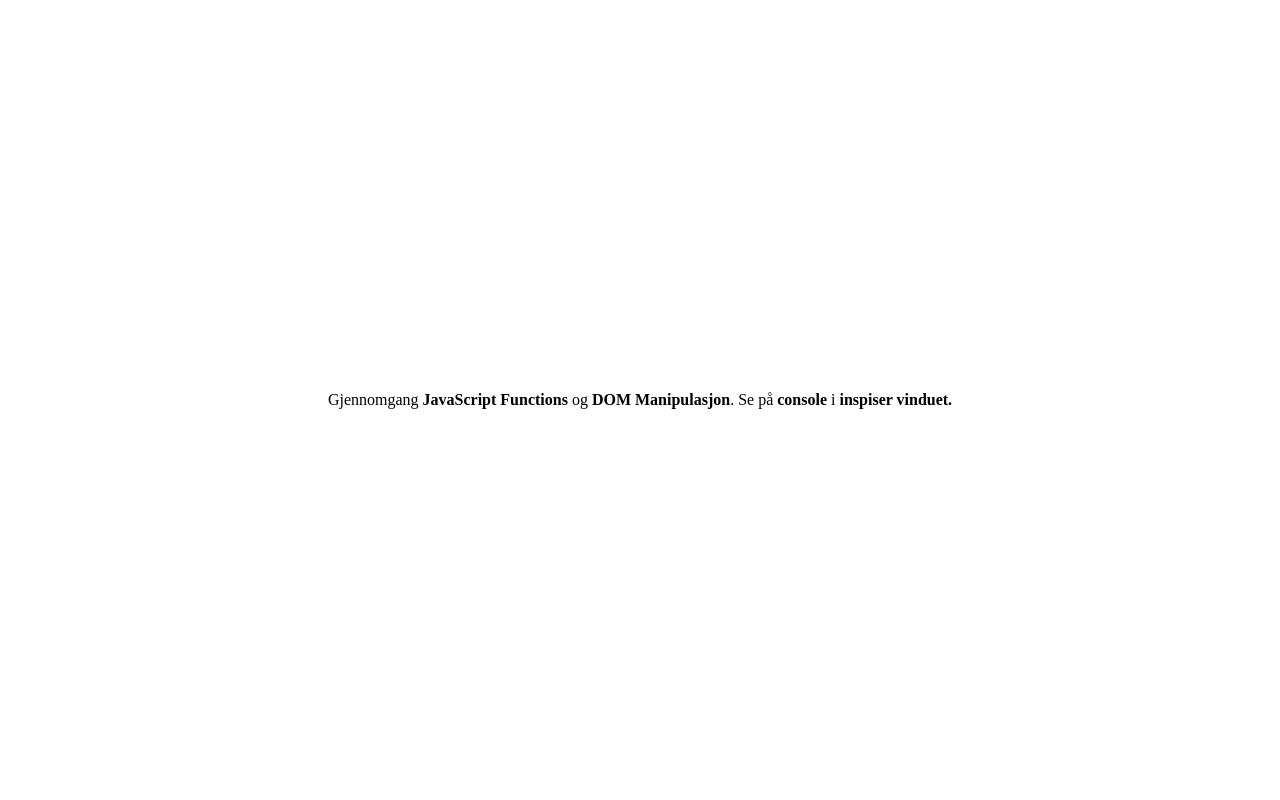
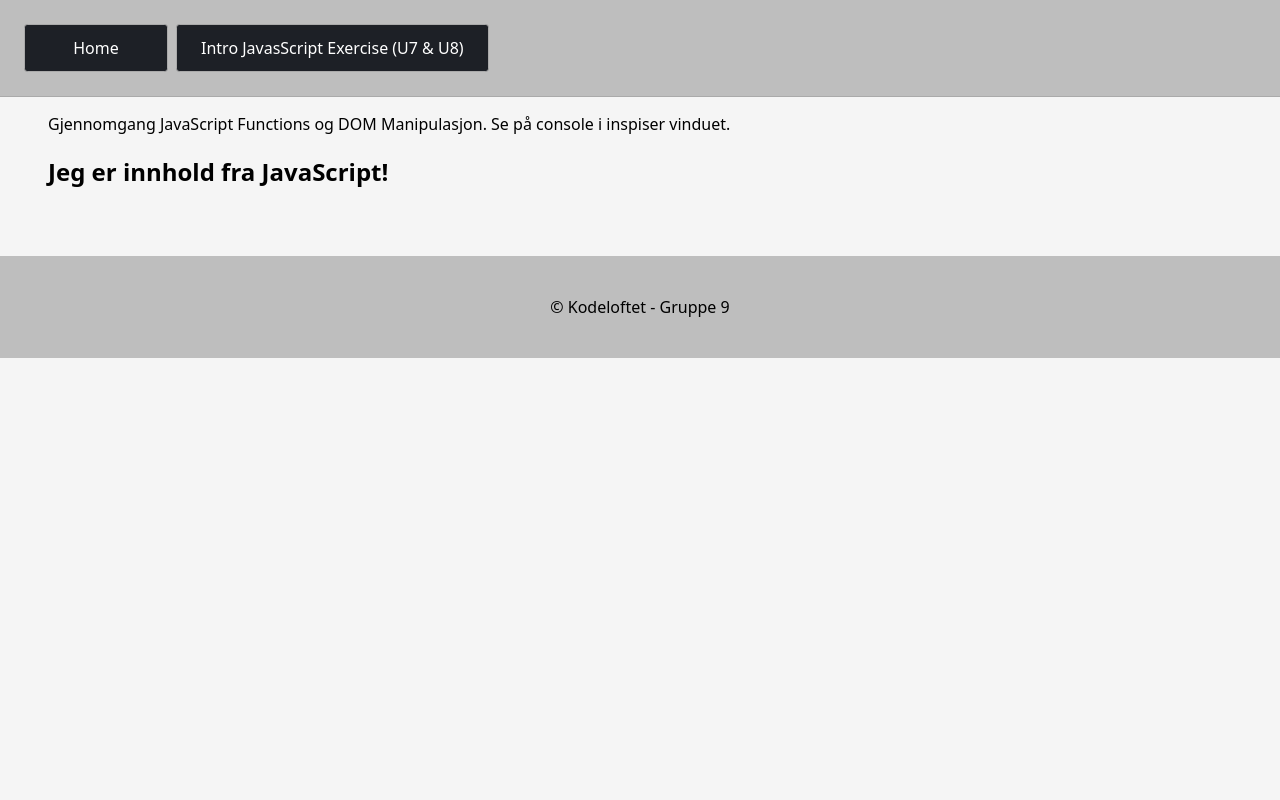
Before and after one commit to Tanjakidoy/U13-Grunnleggende-JavaScript-Kodeloftet, a website: page index.html in a window 1280 px wide. Shown: the top 800 px of the page. Drawn offline with Linux system fonts and the light colour scheme.

Commit message:
After Lesson

```diff
--- a/index.html
+++ b/index.html
@@ -1,14 +1,26 @@
 <!DOCTYPE html>
 <html lang="en">
   <head>
-    <title>Home</title>
+    <title>Intro JavaScript</title>
     <meta charset="UTF-8" />
     <meta name="viewport" content="width=device-width" />
     <link rel="stylesheet" href="styles.css" />
     <script type="module" src="script.js"></script>
-  </head>
+    </head>
+
   <body>
+
+    <body>
+      <header>
+
+        <nav>
+          <a href="/" aria-current="page">Home</a>
+          <a href="/page2.html">Intro JavasScript Exercise (U7 & U8)</a>
+          </nav>
+        </header>
+
     <main>
+
       <!-- Intro -->
       <section>
         <p>
@@ -28,5 +40,10 @@
       <!-- Theme switch -->
       <section></section>
     </main>
+
+    <footer>
+      <p>&copy Kodeloftet - Gruppe 9</p>
+    </footer>
+
   </body>
 </html>
--- a/styles.css
+++ b/styles.css
@@ -4,29 +4,72 @@
 
 body {
   margin: 0;
+  font-family: system-ui, sans-serif;
+  background-color: whitesmoke;
+  }
+
+a {
+  color: #1D2025;
 }
 
-.bold {
-  font-weight: bold;
+nav {
+  display: flex;
+  flex-wrap: wrap;
+  align-items: center;
+  justify-content: left;
+  padding: 1.5rem;
+  gap: 0.5rem;
+  border-bottom: solid 1px #aaa;
+  background-color: rgb(190, 190, 190);
+  }
+
+nav a {
+  display: inline-block;
+  min-width: 9rem;
+  padding-left: 24px;
+  padding-right: 24px;
+  padding-top: 12px;
+  padding-bottom: 12px;
+  border-radius: 0.2rem;
+  border: solid 1px #aaa;
+  text-align: center;
+  text-decoration: none;
+  color: white;
+  background-color: #1d2026;
+ }
+
+nav a[aria-current='page'] {
+  color: white;
+  background-color: #1d2026;
+  padding-left: 16px;
+  padding-right: 16px;
+  padding-top: 12px;
+  padding-bottom: 12px;
 }
 
-section {
-  height: 100vh;
-  display: flex;
-  justify-content: center;
-  align-items: center;
+main {
+  margin-left: 3rem;
+  padding-bottom: 3rem;
+  }
+
+img {
+  border-radius: 3px;
+  }
+
+h1 {
+  font-weight: bold;
+  font-size: 1.5rem;
 }
 
-/* Eksempler */
-div {
-  height: 200px;
-  width: 200px;
+ul {
+  padding: 1rem;
 }
 
-.green {
-  background-color: green;
+a {
+  color: blue;
 }
-
-.blue {
-  background-color: blue;
-}
+footer {
+  text-align: center;
+  background-color: rgb(190, 190, 190);
+  padding: 1.5rem;
+  }
```
Also changed, not shown: 1 other file.
